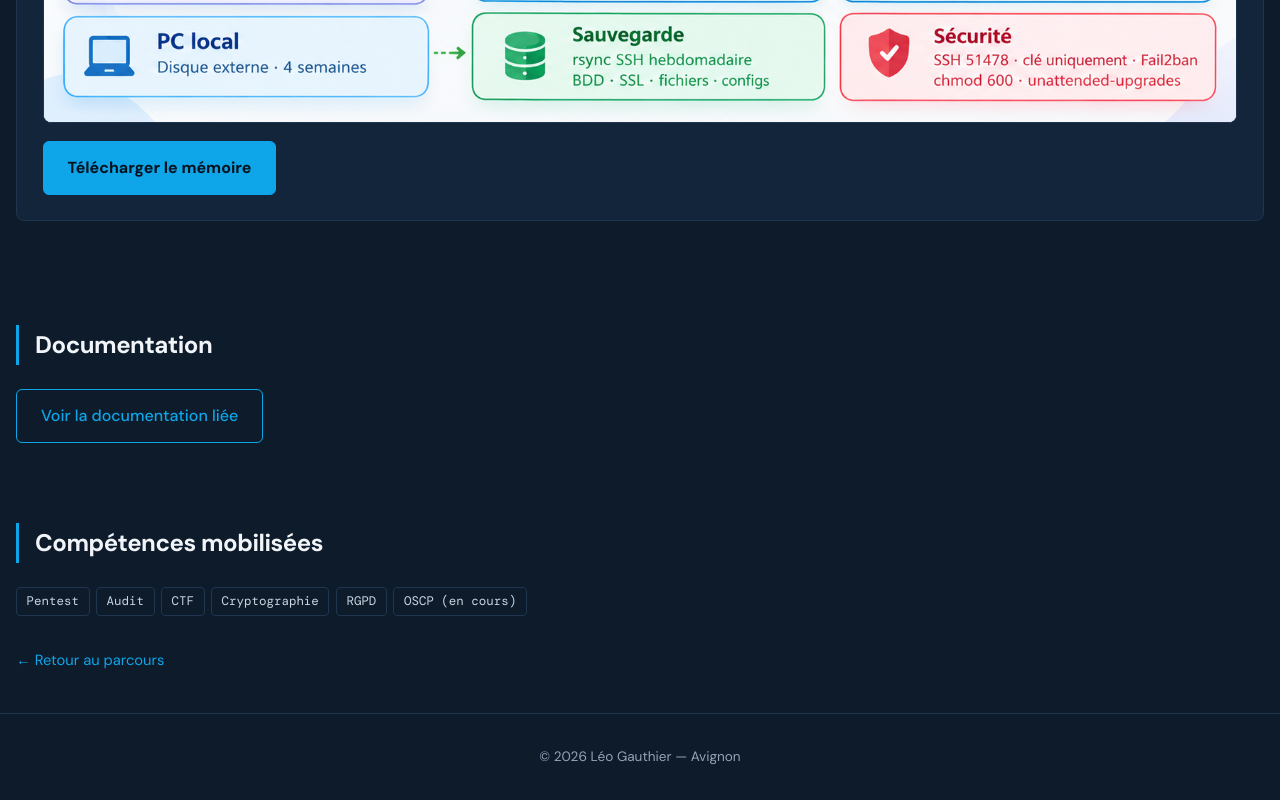
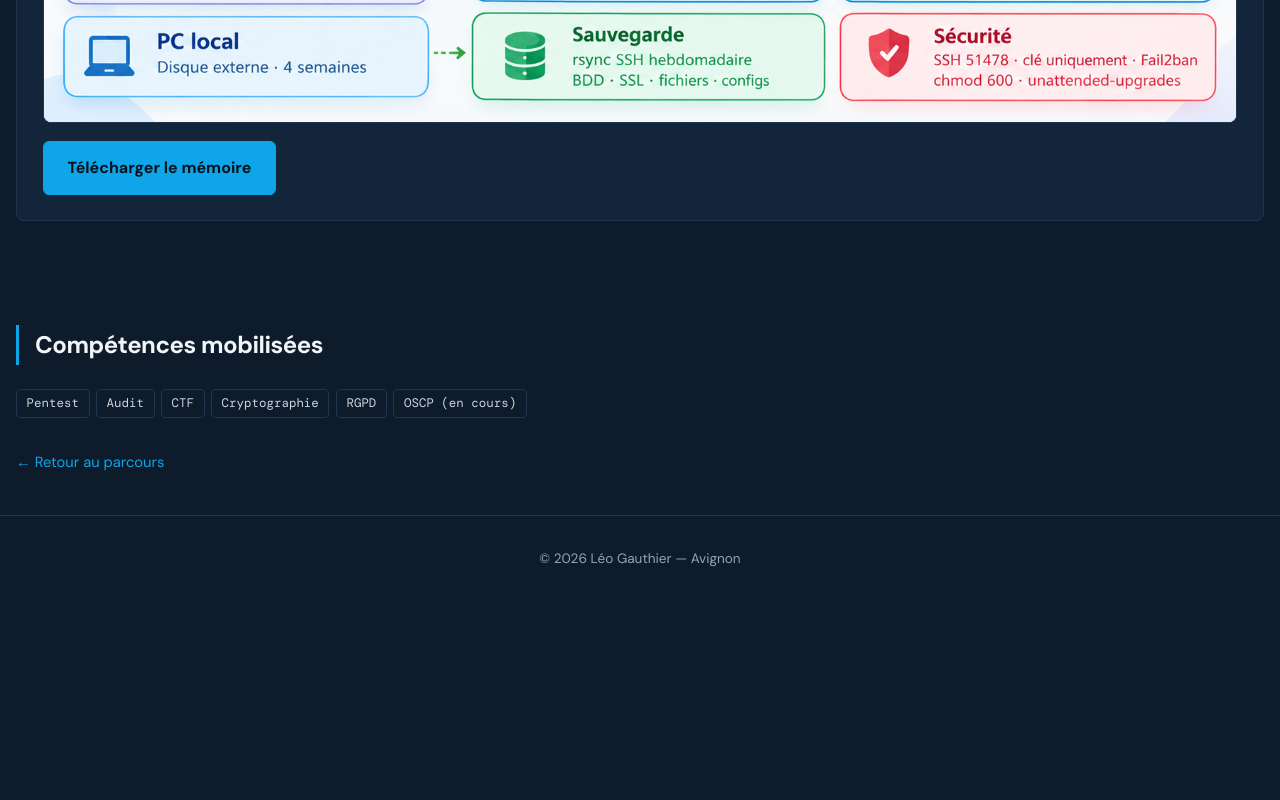
Before and after one commit to N0culus/N0culus.github.io, a plain HTML site: page formation-manager.html in a window 1280 px wide. Shown: the part 2684-3484 px from the top of the page. After the commit the page ends 3287 px from the top, so only its background shows below. Drawn offline with nearby package versions, Linux system fonts and the light colour scheme.

Commit message:
Suppression documentation dans formation manager

```diff
--- a/formation-manager.html
+++ b/formation-manager.html
@@ -38,8 +38,6 @@
 <div class="shot">[Schéma ou capture du projet]<img src="img/architecture_vps_privatiq_16_9.png" alt="Mémoire technique" loading="lazy" onerror="this.remove()"></div><ul></ul><a class="btn primary" href="docs/Mémoire_de_veille_technique_Gauthier_Léo_et_Weber_William.pdf" download><b>Télécharger le mémoire</b></a></div>
 </div></section>
 
-<section class="sub"><div class="wrap"><h2>Documentation</h2>
-<a class="btn ghost" href="documentation.html#tous">Voir la documentation liée</a></section>
 <section class="sub"><div class="wrap"><h2>Compétences mobilisées</h2>
 <div class="chips"><span>Pentest</span><span>Audit</span><span>CTF</span><span>Cryptographie</span><span>RGPD</span><span>OSCP (en cours)</span></div>
 <a class="back" href="index.html#parcours" style="margin-top:2rem">← Retour au parcours</a>
```
